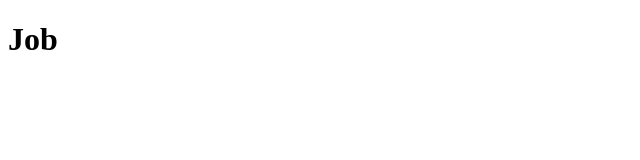
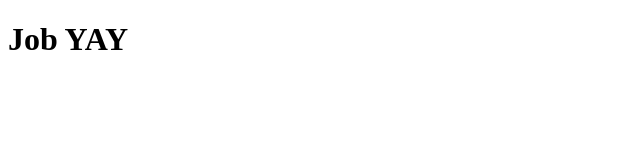
Before and after one commit to Wenjing2023/JobShark, a Next.js app: page /job in a window 1280 px wide. Shown: the top 160 px of the page, without its empty margins (0-640 px from the left). Built offline with nearby package versions, Linux system fonts and the light colour scheme.

Commit message:
minor fix

```diff
--- a/pages/job.tsx
+++ b/pages/job.tsx
@@ -1,7 +1,7 @@
 const Job = () => {
     return (
         <>
-        <h1>Job</h1>
+        <h1>Job YAY</h1>
         </>
      );
 }
```
